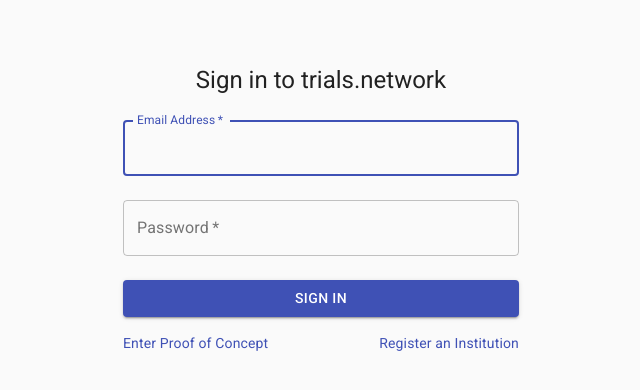
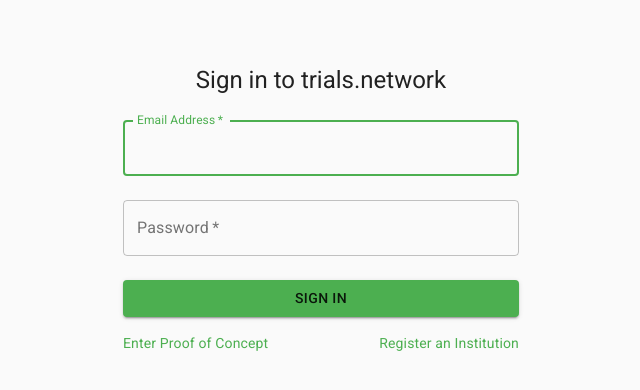
Before and after one commit to trials-network/trials.network, a React (Create React App) app in the folder web/: page / in a window 1280 px wide. Shown: the top 390 px of the page, without its empty margins (319-959 px from the left). Built offline with nearby package versions, Linux system fonts and the light colour scheme; the HTML template or start-up script is replaced by a standard one.

Commit message:
Change web app theme

```diff
--- a/web/src/App.tsx
+++ b/web/src/App.tsx
@@ -1,8 +1,23 @@
 import React from "react";
-import SignIn from './SignIn';
+import SignIn from "./SignIn";
+
+import { createMuiTheme, ThemeProvider } from "@material-ui/core/styles";
+import green from "@material-ui/core/colors/green";
+import lightBlue from "@material-ui/core/colors/lightBlue";
+
+const theme = createMuiTheme({
+  palette: {
+    primary: green,
+    secondary: lightBlue
+  }
+});
 
 function App() {
-  return <SignIn />;
+  return (
+    <ThemeProvider theme={theme}>
+      <SignIn />
+    </ThemeProvider>
+  );
 }
 
 export default App;
```
